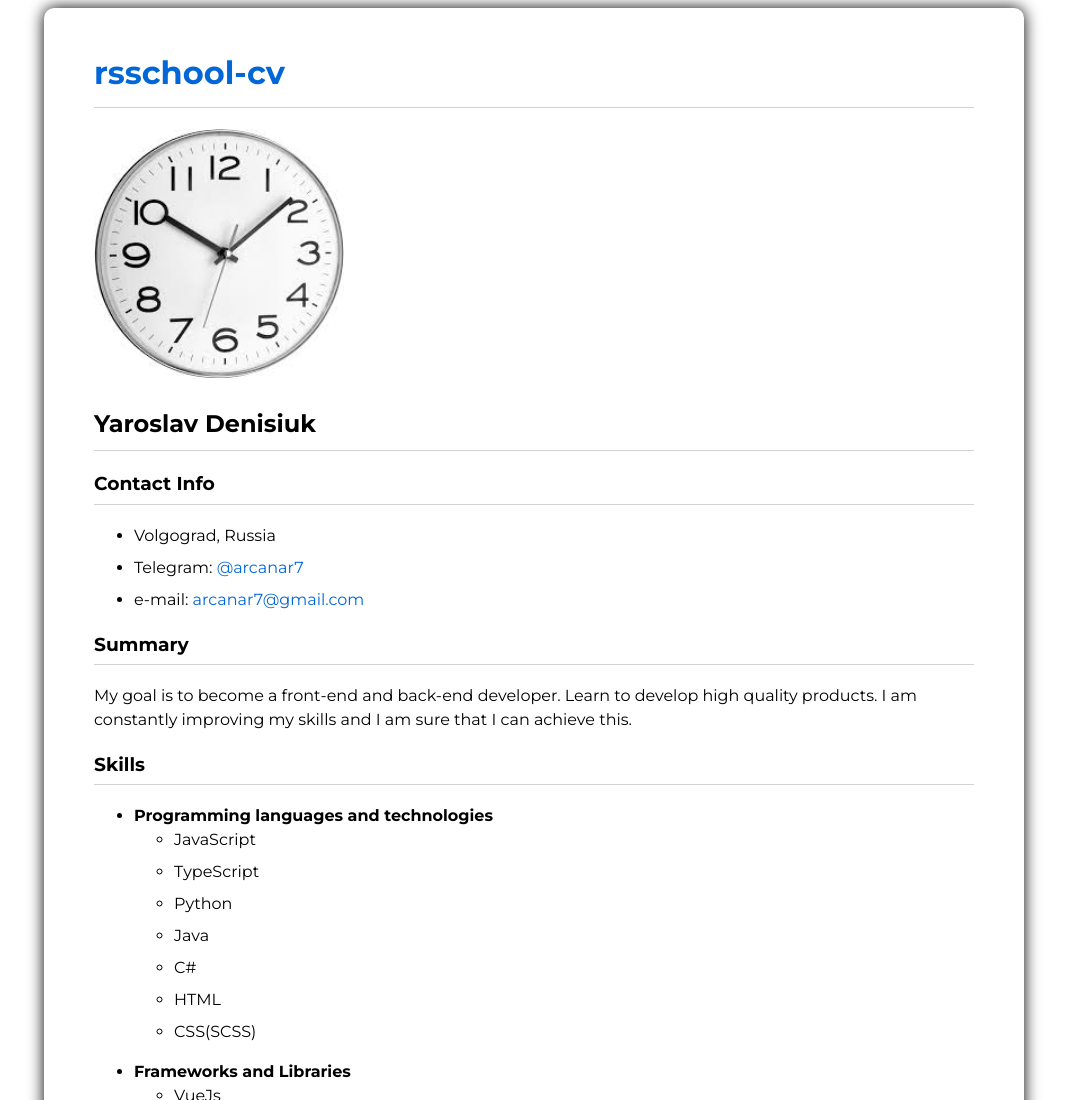
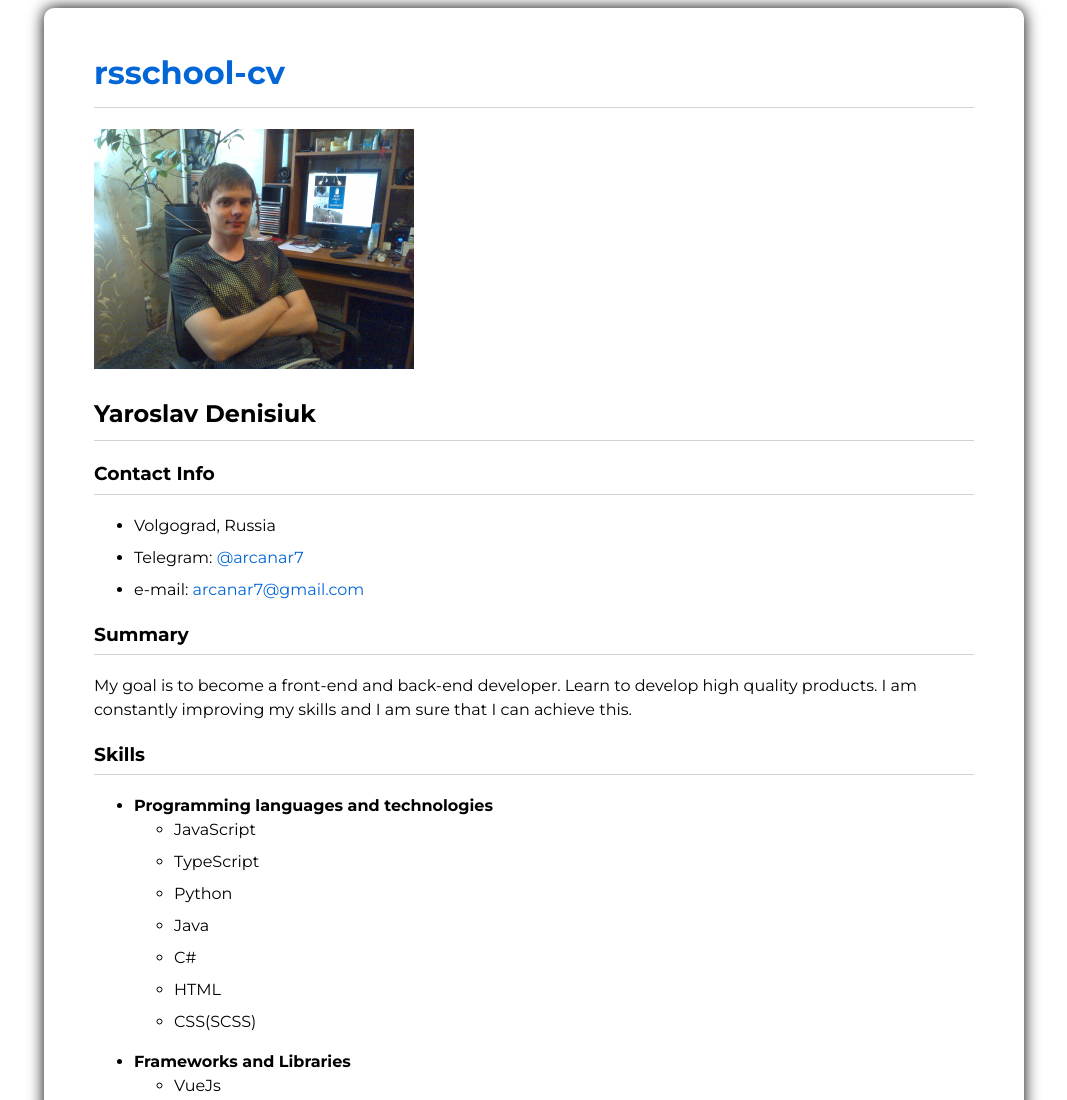
Before and after one commit to arcanar7/rsschool-cv, a plain HTML site: page index.html in a window 1280 px wide. Shown: the top 1100 px of the page, without its empty margins (106-1173 px from the left). Drawn offline with Linux system fonts and the light colour scheme.

Commit message:
refactor: change profile photo

```diff
--- a/index.html
+++ b/index.html
@@ -19,7 +19,7 @@
       </header>
       <main>
         <section class="profile">
-          <img src="img/kod.jpg" alt="profile photo" width="250" height="250" />
+          <img src="img/photo.jpg" alt="profile photo" width="320" height="240" />
           <h2 class="border-bottom" id="profile">Yaroslav Denisiuk</h2>
         </section>
         <section class="contact-info">
```
Also changed, not shown: img/kod.jpg (deleted), img/photo.jpg (added).
